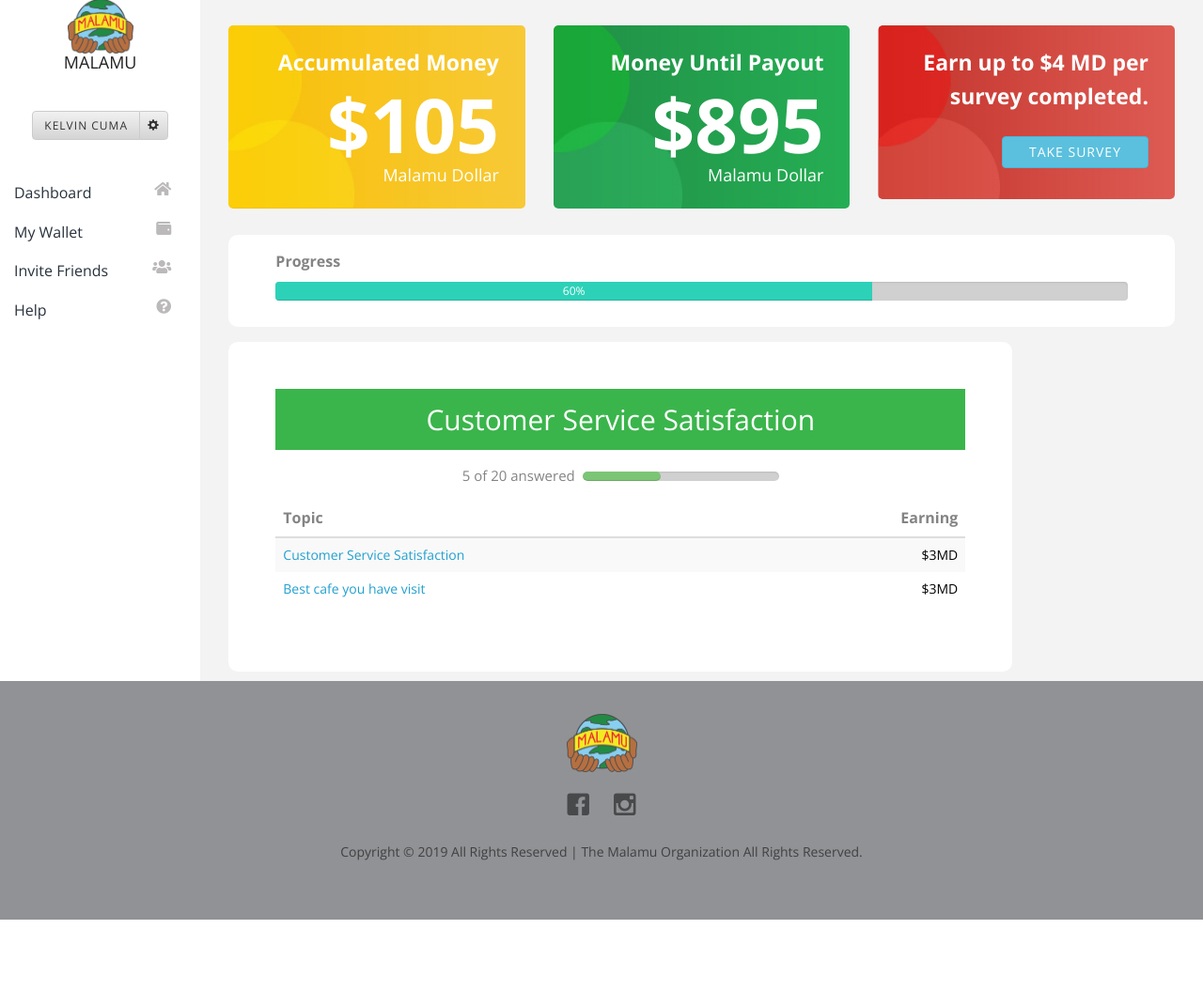
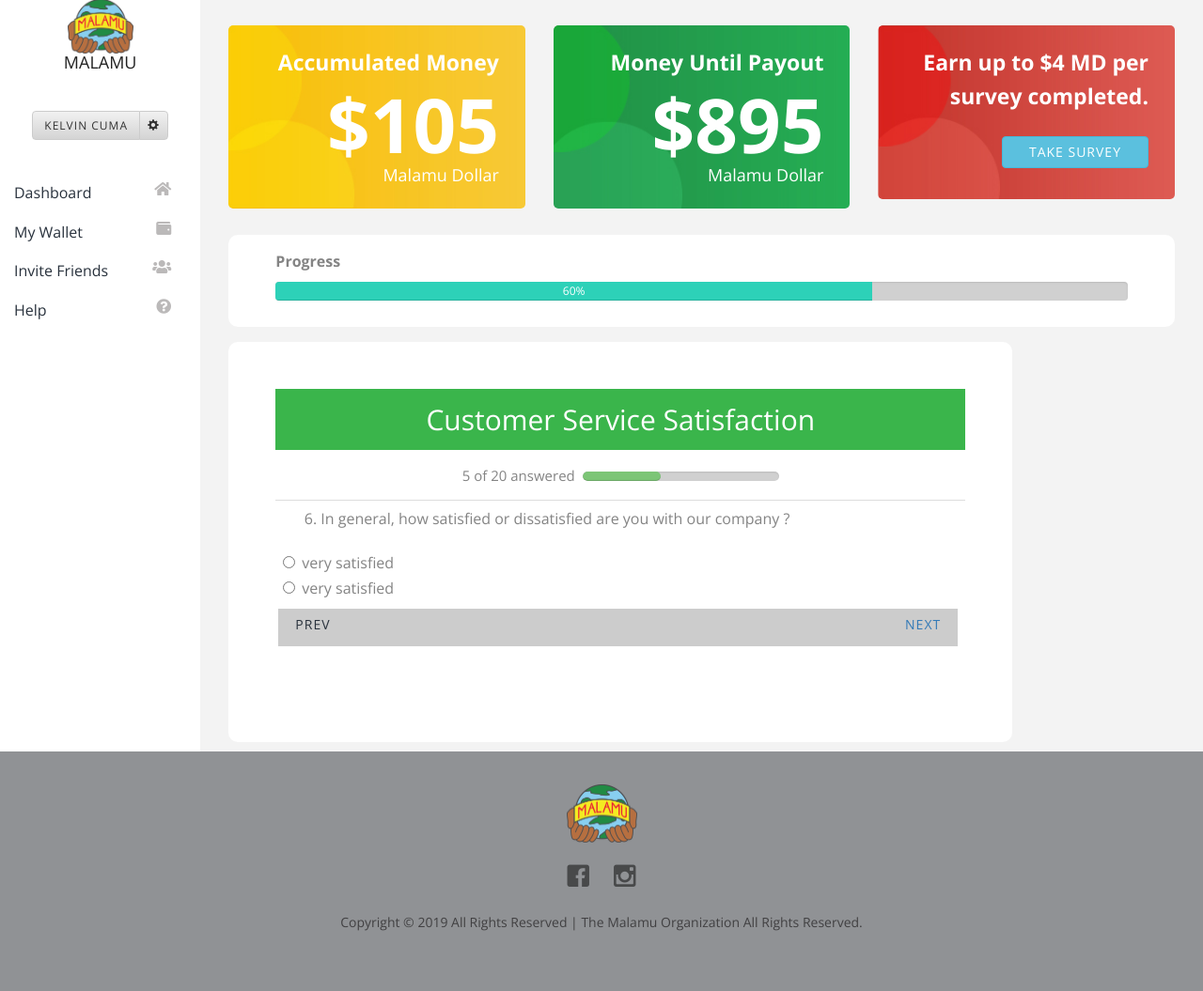
Before and after one commit to praveen-tissera/malamu, a CodeIgniter app: a page that uses application/views/survey-form.php in a window 1280 px wide. Shown: the part 59-1114 px from the top of the page at 94% size. Before the commit the page ends 1038 px from the top, so only its background shows below. Run offline with CodeIgniter, Linux system fonts and the light colour scheme; a user stored in the database is signed in; some libraries are stand-ins or nearby versions; some web fonts are replaced.

Commit message:
added prev and next

```diff
--- a/application/views/survey-form.php
+++ b/application/views/survey-form.php
@@ -98,14 +98,7 @@
   border-radius: 25px;
 }
 
-.survey  > tbody > tr > td{
-	color:#000000;
-	font-size:14px;
-	border:0;
-}
-.survey td a {
-	color:#22a0cf;
-}
+
 /*survey steps*/
 .survey-steps{
 	border-radius: 25px;
@@ -123,7 +116,13 @@
     background-color: #3ab54b;
     color: #fff;
 }
-
+.survey-question li:first-letter{
+	text-transform:	capitalize;
+}
+.form-submission{
+	height:40px;
+	background-color:#ccc;
+}
 	</style>
 </head>
 
@@ -171,28 +170,43 @@
 												</div>
 											</div>
 
-											<table class="table table-striped table-responsive survey">
-												<thead >
+											<table class="table text-left">
+
+												<tbody>
 													<tr>
-														<th>Topic</th>
+														<td>
+															<ol start="6" class="survey-question">
+																<li>in general, how satisfied or dissatisfied are you with our company ?</li>
+															</ol>
+															<form action="">
+															<div class="radio">
+																<label>
+																	<input type="radio" name="optionsRadios" id="optionsRadios1" value="option1">
+																	very satisfied
+																</label>
+															</div>
+															<div class="radio">
+																<label>
+																	<input type="radio" name="optionsRadios" id="optionsRadios1" value="option1">
+																	very satisfied
+																</label>
+															</div>
 
-														<th class="text-right">Earning</th>
+															<div>
+															<ul class="list-inline form-submission">
+																<li class="pull-left"><a href="" class="btn">Prev</a></li>
+																<li class="pull-right"><button type="submit" class="btn btn-link ">Next</button></li>
+															</ul>
+															</div>
+
+
+
+
+															</form>
+														</td>
 
 													</tr>
-												</thead>
-												<tbody>
-													<tr>
-														<td class="text-left"> <a href=""  data-toggle="modal" data-target="#confimation">Customer Service Satisfaction</a></th>
 
-														<td class="text-right">$3MD </td>
-
-													</tr>
-													<tr>
-														<td class="text-left"> <a href="">Best cafe you have visit</a> </th>
-
-														<td  class="text-right">$3MD </td>
-
-													</tr>
 												</tbody>
 											</table>
 
```
